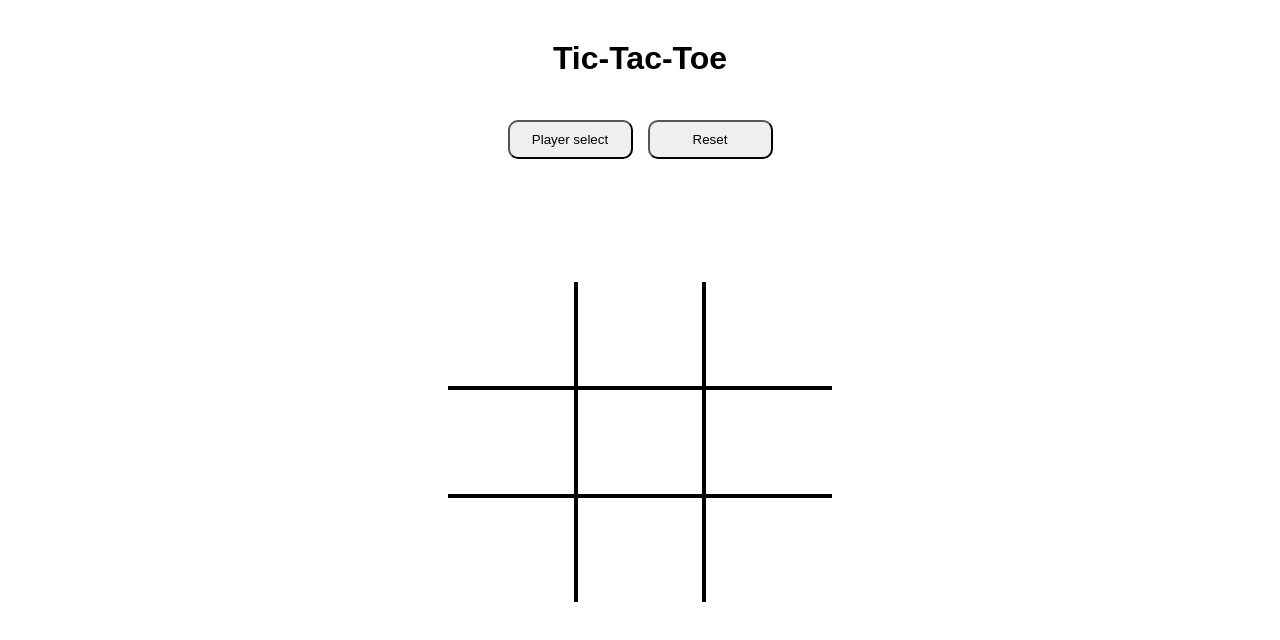
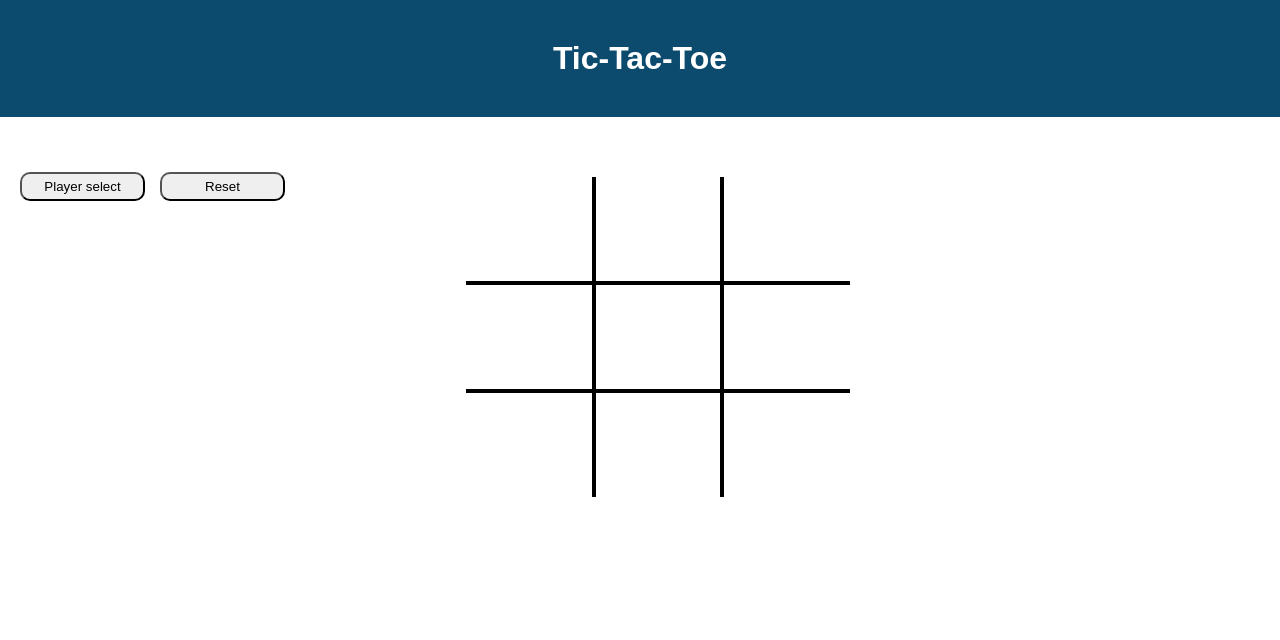
Before and after one commit to jbschklar/tic-tac-toe, a plain HTML site: page index.html in a window 1280 px wide. Drawn offline with Linux system fonts and the light colour scheme.

Commit message:
reconfigured layout and coloring

```diff
--- a/index.html
+++ b/index.html
@@ -9,7 +9,9 @@
 		<script src="tic-tac-toe.js" defer></script>
 	</head>
 	<body>
+		<header>
 			<h1>Tic-Tac-Toe</h1>
+		</header>
 		<div class="player-display">
 			<div class="btns">
 				<button class="player-select">Player select</button>
@@ -20,8 +22,7 @@
 				<p class="player-marker"></p>
 				<p class="win-message"></p>
 			</div>
-		</div>
-		<!-- <div class="form-container"> -->
+
 			<form action="#" class="player-info hidden">
 				<div class="name-input">
 					<label for="name">Player name:</label>
@@ -35,8 +36,8 @@
 				</div>
 				<button type="submit">Submit</button>
 			</form>
-		<!-- </div> -->
-
+		</div>
+		<div class="board-container">
 			<div class="game-board">
 				<div class="square" data-num="0"></div>
 				<div class="square" data-num="1"></div>
@@ -48,5 +49,6 @@
 				<div class="square" data-num="7"></div>
 				<div class="square" data-num="8"></div>
 			</div>
+		</div>
 	</body>
 </html>
--- a/style.css
+++ b/style.css
@@ -6,19 +6,18 @@
 }
 
 body {
-	display: flex;
-	flex-direction: column;
-	/* justify-content: center; */
+	display: grid;
+	grid-template-columns: repeat(5, 1fr);
 	align-items: center;
-	gap: 15px;
 }
 
-.form-container {
+header {
+	background-color: #0c4a6e;
+	color: white;
+	grid-column: 1/-1;
 	display: flex;
-	flex-direction: column;
+	justify-content: center;
 	align-items: center;
-	justify-content: center;
-	gap: 15px;
 }
 
 .player-info {
@@ -31,14 +30,22 @@ body {
 	gap: 15px;
 	position: absolute;
 	top: 40vh;
-	background-color: antiquewhite;
+	background-color: #94a3b8;
+}
+
+.board-container {
+	grid-column: 2/5;
+	display: flex;
+	justify-content: center;
+	align-items: center;
 }
 
 .game-board {
-	margin-top: 60px;
-	/* background-color: grey; */
+	padding: 60px;
 	width: 30vw;
 	height: 40vh;
+	grid-column: 2/-1;
+
 	display: grid;
 	grid-template-columns: repeat(3, 1fr);
 }
@@ -107,18 +114,20 @@ body {
 }
 
 .player-display {
-	height: 60px;
 	display: flex;
 	flex-direction: column;
-	justify-content: center;
 	align-items: center;
 	gap: 15px;
-	margin-top: 15px;
+	height: 75%;
+	padding-left: 20px;
+}
+
+.player-display p {
+	font-size: 1.5rem;
 }
 
 .btns {
 	display: flex;
-	/* flex-direction: column; */
 	gap: 15px;
 }
 
@@ -136,15 +145,11 @@ body {
 	margin: 15px;
 }
 
-.player-display p {
-	font-size: 1.5rem;
-}
-
 h1 {
 	margin: 40px 0;
 }
 
 button {
-	padding: 10px 20px;
+	padding: 5px 10px;
 	border-radius: 10px;
 }
--- a/tic-tac-toe.js
+++ b/tic-tac-toe.js
@@ -133,8 +133,8 @@ const gamePlay = (() => {
 		// 	false
 		// );
 		player2 = GameAI(player1.getMarker() === "X" ? "O" : "X");
-		playerName.innerHTML = player1.getName();
-		playerMarker.innerHTML = player1.getMarker();
+		playerName.innerHTML = `Player: ${player1.getName()}`;
+		playerMarker.innerHTML = `${player1.getMarker()}`;
 		form.classList.add("hidden");
 		gameActive = true;
 	});
```
Lines whose indentation alone changed are shown as unchanged.
